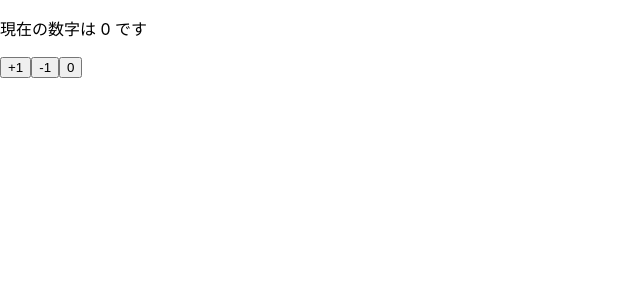
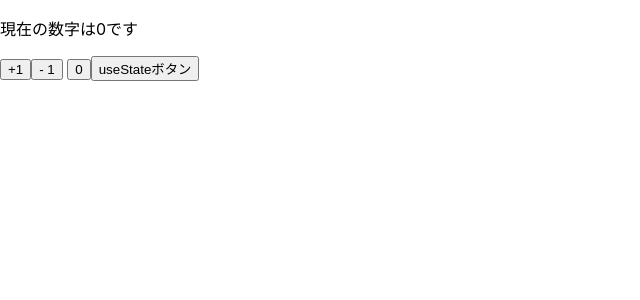
Before and after one commit to IHprogram/react-sample, a React (Create React App) app: page / in a window 1280 px wide. Shown: the top 300 px of the page, without its empty margins (0-640 px from the left). Built offline with nearby package versions, Linux system fonts and the light colour scheme.

Commit message:
関数コンポーネントを用いたstateの変更

```diff
--- a/src/App.js
+++ b/src/App.js
@@ -1,23 +1,30 @@
-import React, { Component } from "react";
-class App extends React.Component {
-  constructor(props) {
-    super(props)
-    this.state = {
-      // クラスでは、コンストラクタ内で、this.stateの初期値をセット
-      count: 0
-    }
-  }
-  render() {
-    return (<React.Fragment>
-      <p>現在の数字は {this.state.count} です</p>
-      {/*ボタンをクリックした時に、this.setState()を呼ぶことでcountステート を更新 */}
-      <button onClick={() => this.setState({ count: this.state.count + 1 })}> +1
-</button>
-      <button onClick={() => this.setState({ count: this.state.count - 1 })}>
-        -1
-</button>
-      <button onClick={() => this.setState({ count: 0 })}>0</button>
-    </React.Fragment>)
-  }
+import React, { Component, useState } from "react";
+
+// const Child = () => {
+//   const val = "";
+//   const [moji, setMoji] = useState('文字です');
+//   return (
+//     <div>
+//       <p>{moji}</p>
+//       <input type="text" />
+//       <button onClick={(e) => e.target.previousElementSibling.value = val}>送信</button>
+//       <button onClick={() => console.log(val)}>確認</button>
+//     </div>
+//   )
+// }
+
+const App = () => {
+  // count という名前の state 変数を宣言、初期値 0 をセット
+  const [count, setCount] = useState(0)
+  return (
+    <div> <p>現在の数字は{count}です</p>
+      {/* setCount()は、countを更新するための関数。countを引数で受け取ること も出来る */}
+      <button onClick={() => setCount(prevState => prevState + 1)}> +1</button>
+      <button onClick={() => setCount(count - 1)}>- 1</button> <button onClick={() => setCount(0)}>0</button>
+      <button onClick={() => console.log(typeof setCount)}>useStateボタン</button>
+      {/* <Child /> */}
+    </div>)
 }
+
+
 export default App;
```
